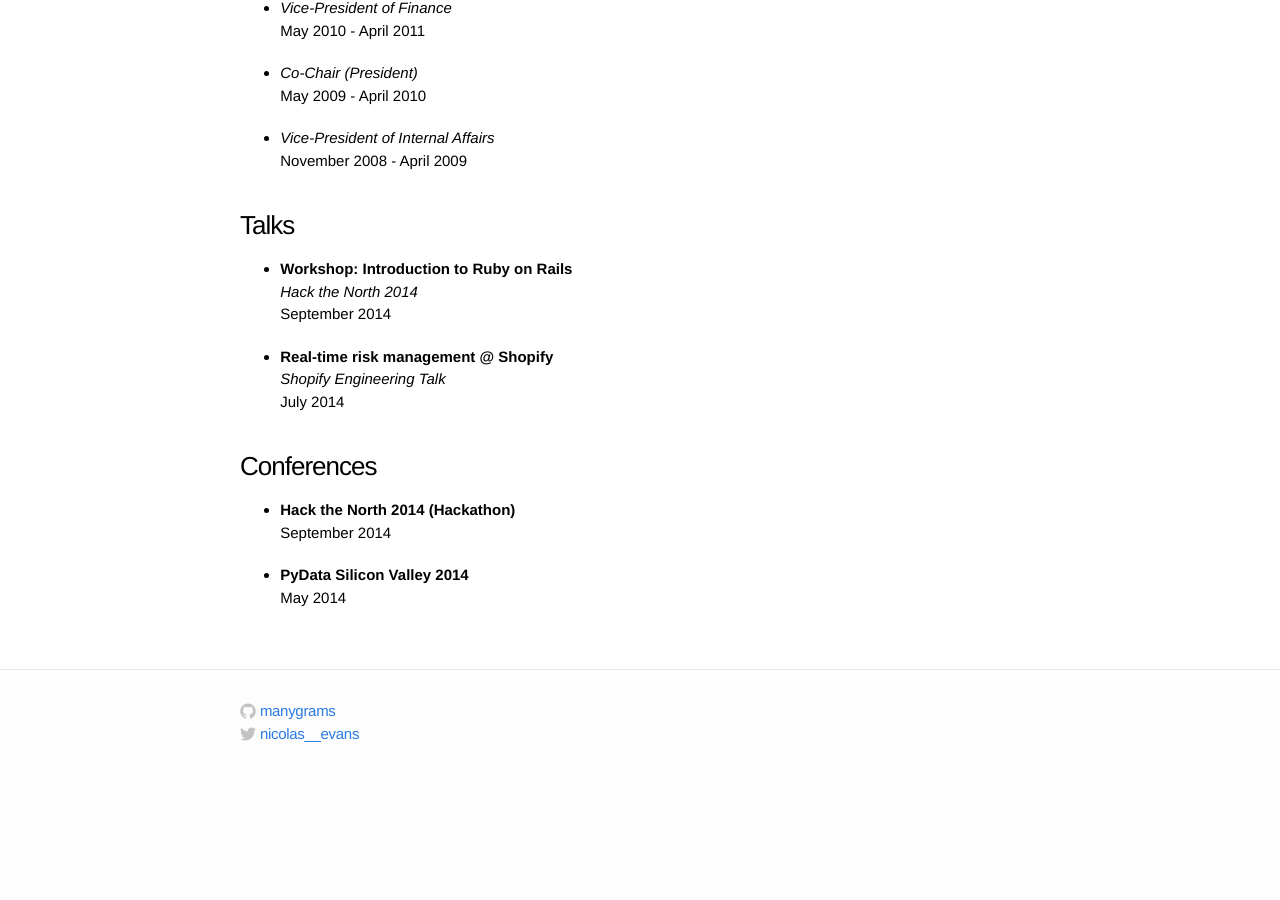
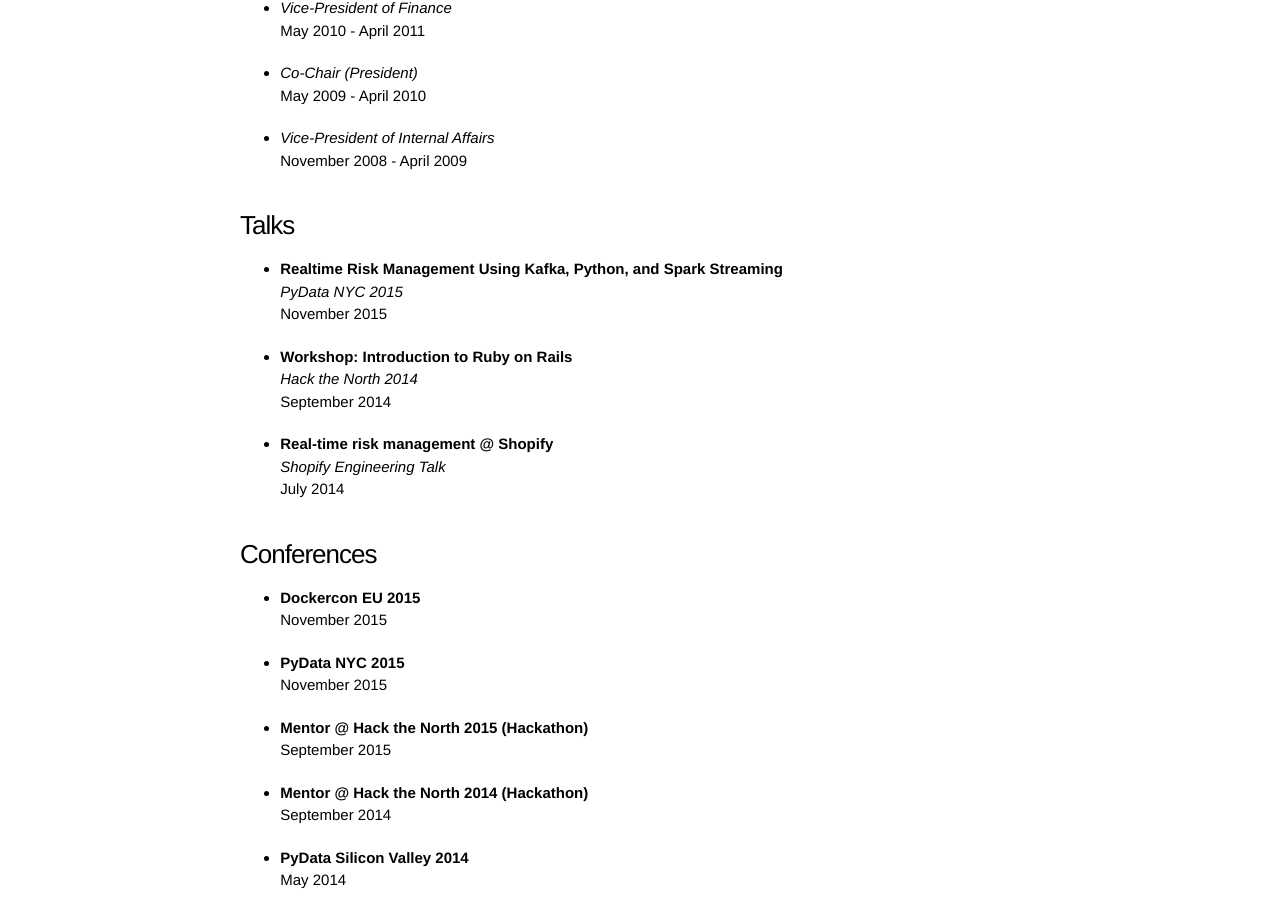
Before and after one commit to manygrams/website, a Jekyll site: the page built from index.html, in a window 1280 px wide and 900 px high, scrolled down 1934 px. Built offline with Jekyll 4.4.1, drawn with Linux system fonts in a browser that asks for light colours; before the commit the page ends 2724 px from its top, so only the background shows below that.

Commit message:
update conferences + talks

```diff
--- a/_data/conferences.yml
+++ b/_data/conferences.yml
@@ -1,6 +1,15 @@
 ---
   -
-    conference: "Hack the North 2014 (Hackathon)"
+    conference: "Dockercon EU 2015"
+    date: "November 2015"
+  -
+    conference: "PyData NYC 2015"
+    date: "November 2015"
+  -
+    conference: "Mentor @ Hack the North 2015 (Hackathon)"
+    date: "September 2015"
+  -
+    conference: "Mentor @ Hack the North 2014 (Hackathon)"
     date: "September 2014"
   -
     conference: "PyData Silicon Valley 2014"
--- a/_data/talks.yml
+++ b/_data/talks.yml
@@ -1,4 +1,8 @@
 ---
+  -
+    title: "Realtime Risk Management Using Kafka, Python, and Spark Streaming"
+    event: "PyData NYC 2015"
+    date: "November 2015"
   -
     title: "Workshop: Introduction to Ruby on Rails"
     event: "Hack the North 2014"
```
